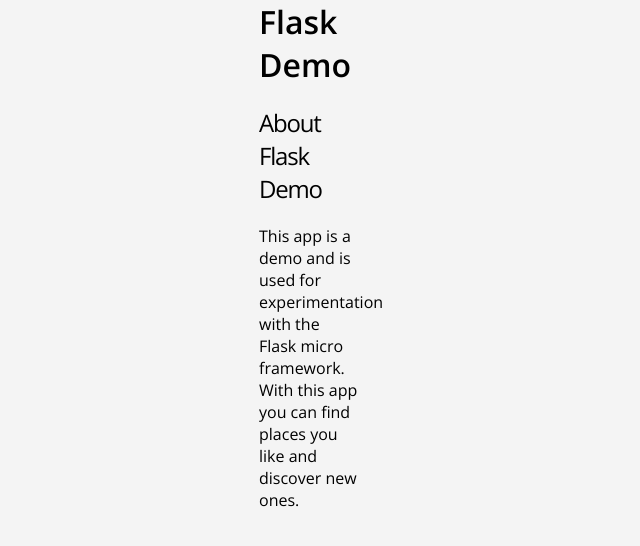
After one commit to tdbr26/flask-demo, a Flask app: page /about in a window 1280 px wide. The commit adds this page. Shown: the top 546 px of the page, without its empty margins (331-971 px from the left). Run offline with Flask 2, Linux system fonts and the light colour scheme.

Commit message:
about page

```diff
--- a/routes.py
+++ b/routes.py
@@ -6,6 +6,10 @@ app = Flask(__name__)
 def index():
     return render_template("index.html")
 
+@app.route("/about")
+def about():
+    return render_template("about.html")
+
 
 if __name__ == "__main__":
     app.run(debug=True)
--- /dev/null
+++ b/templates/about.html
@@ -0,0 +1,13 @@
+{% extends "layout.html" %}
+
+{% block content %}
+
+<main class="about-section">
+  <div class="container">
+    <h2>About Flask Demo</h2>
+    <p>This app is a demo and is used for experimentation with the Flask micro framework.
+    With this app you can find places you like and discover new ones.</p>
+  </div>
+</main>
+
+{% endblock %}
--- a/templates/index.html
+++ b/templates/index.html
@@ -7,7 +7,7 @@
     <div class="section-content">
       <h2>Discover places near you.</h2>
       <a href="#" class="btn-primary">Sign up</a>
-      <a href="#" class="btn-secondary">Learn more</a>
+      <a href="{{ url_for('about') }}" class="btn-secondary">Learn more</a>
     </div>
 
     <div class="section-device">
```
